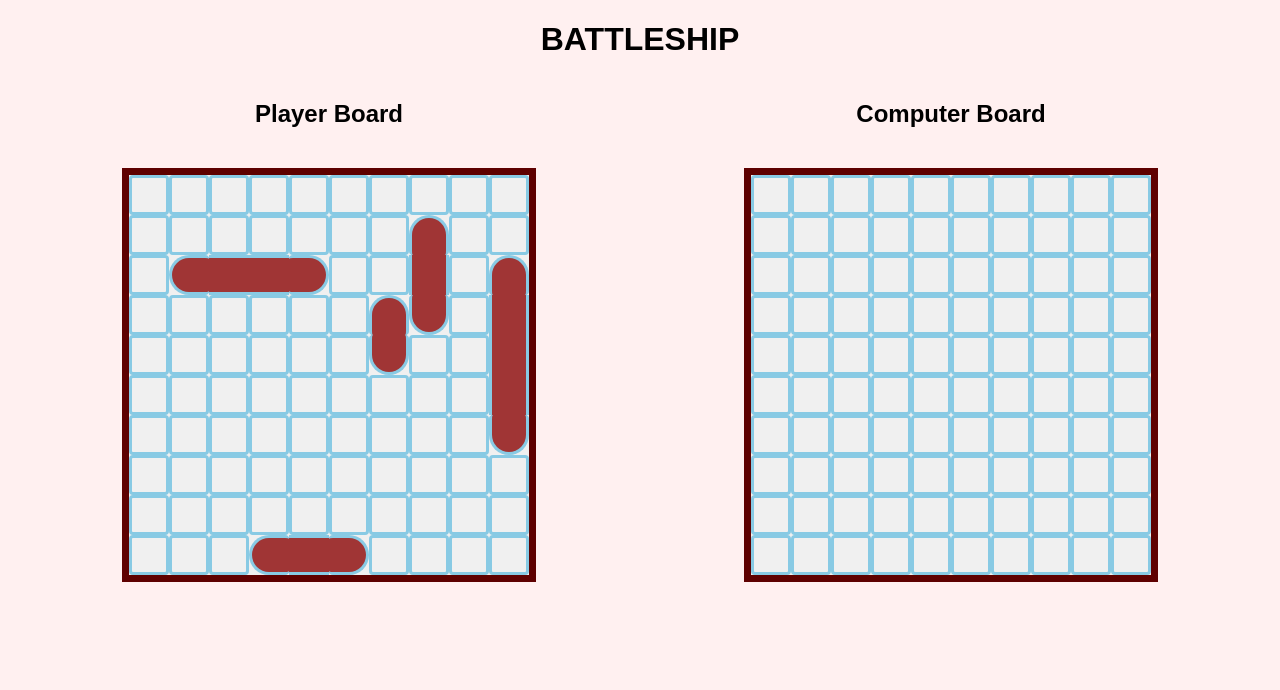
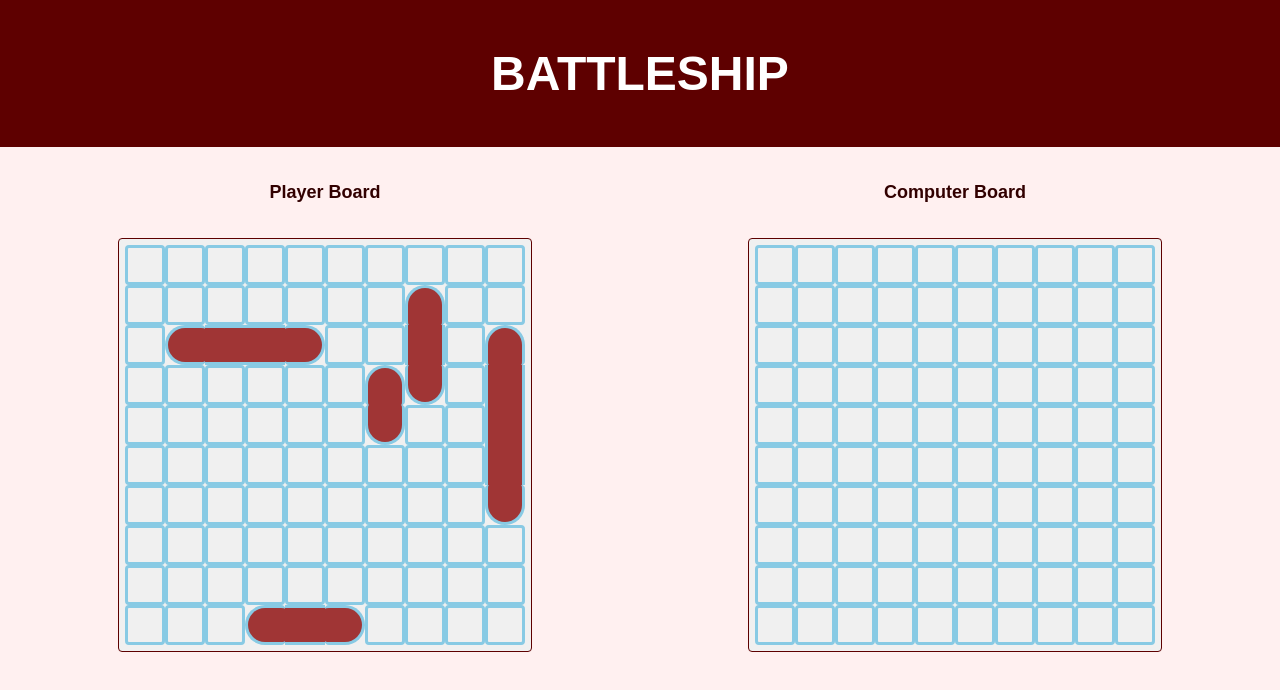
Before and after one commit to Cena-JM/battleship, a website built with webpack: page dist/index.html in a window 1280 px wide. Built offline with Linux system fonts and the light colour scheme.

Commit message:
Clean UI

```diff
--- a/src/gameboardFactory.js
+++ b/src/gameboardFactory.js
@@ -92,7 +92,6 @@ const gameboardFactory = () => {
       placeShip(ship, newcords, direction);
     }
     ship.coordinates.push(...shipcoords);
-    console.log(ships);
     return shipcoords;
   };
 
--- a/src/styles/styles.css
+++ b/src/styles/styles.css
@@ -2,6 +2,17 @@ body {
     font-family: Arial, Helvetica, sans-serif;
     text-align: center;
     background: #fff0f0;
+    font-size: 12px;
+    margin: 0;
+    padding: 0;
+    color: rgb(50, 0, 0);
+}
+
+#header {
+    padding: 14px 0;
+    background: rgb(94, 0, 0);
+    color: #fff;
+    font-size: 2em;
 }
 
 #container {
@@ -19,9 +30,11 @@ body {
     grid-auto-flow: row dense;
     grid-template-columns: repeat(10, 40px);
     grid-template-rows: repeat(10, 40px);
-    border: 7px solid rgb(94, 0, 0);
+    border: 1px solid rgb(94, 0, 0);
+    border-radius: 4px;
     width: 400px;
     background: #f0f0f0;
+    padding: 6px 6px;
 }
 
 .board-cell {
```
Also changed, not shown: dist/index.html, dist/main.js, src/index.js (line endings or trailing spaces).
